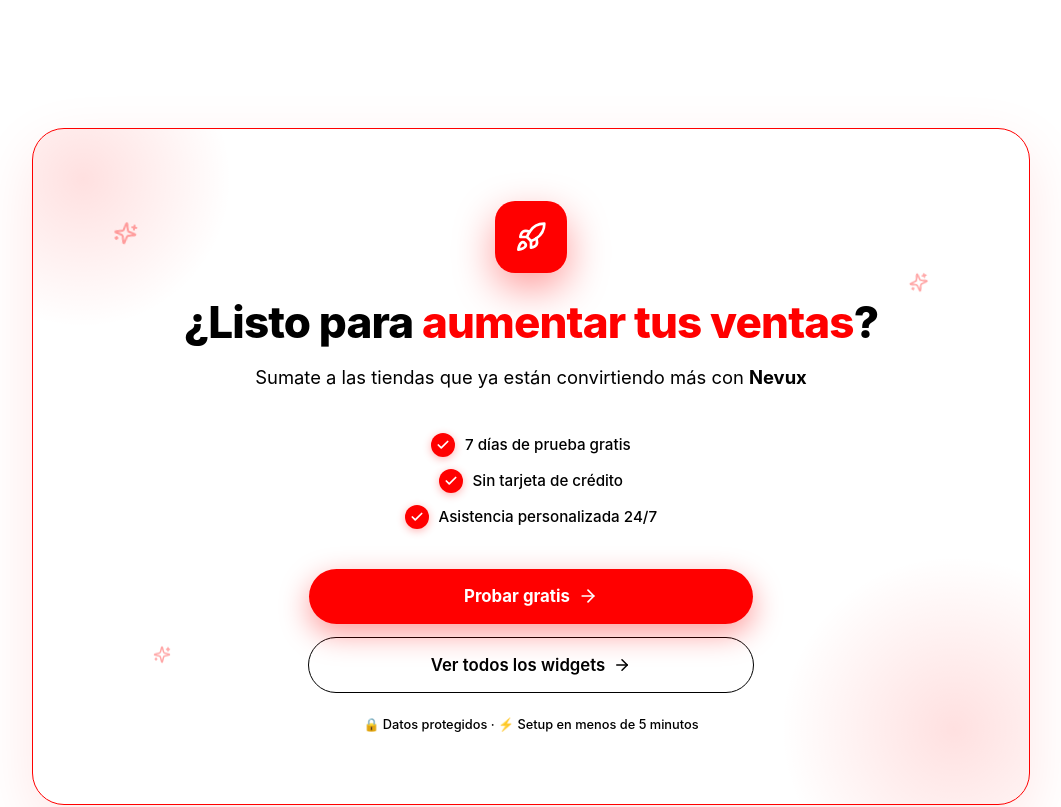
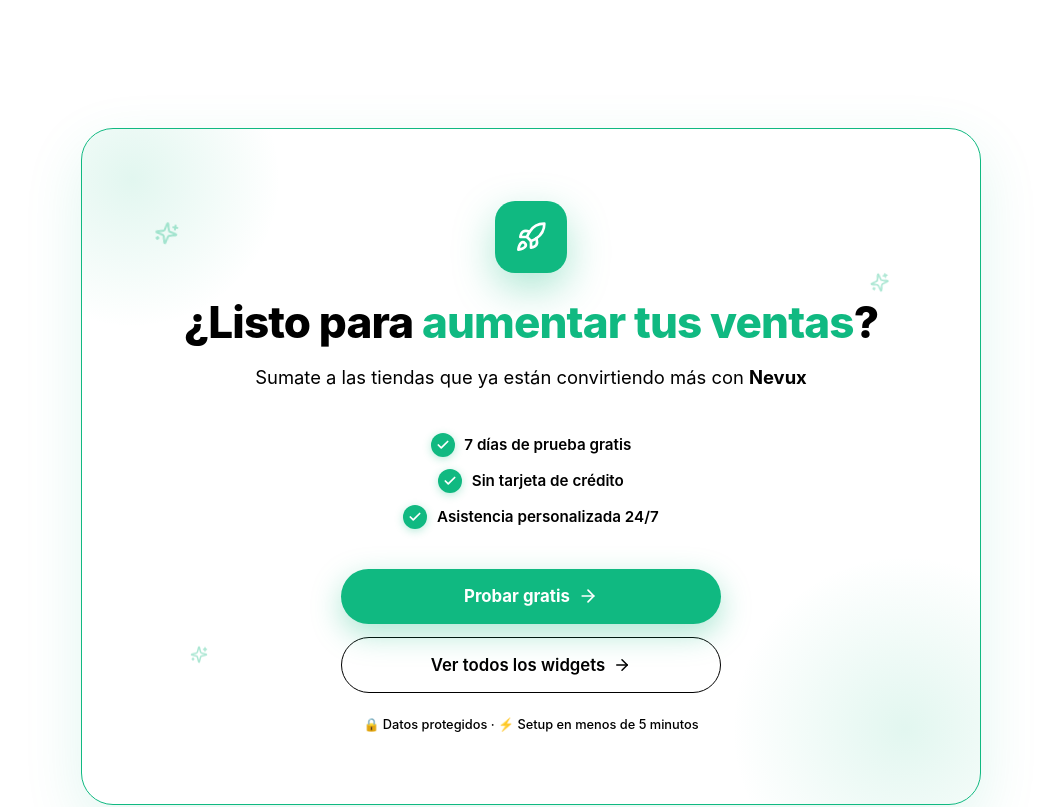
Before and after one commit to rodri-nexus/Nexus2026, a Next.js app: page / in a window 1280 px wide. Shown: the part 5900-6707 px from the top of the page, without its empty margins (109-1170 px from the left). Built offline with nearby package versions, Linux system fonts and the light colour scheme.

Commit message:
style: unificar CTAFinal a verde esmeralda #10B981

```diff
--- a/app/components/landing/CTAFinal.tsx
+++ b/app/components/landing/CTAFinal.tsx
@@ -9,7 +9,7 @@ export default function CTAFinal() {
     <section
       style={{
         padding: "5rem 1.25rem",
-        background: "white",
+        background: "#ffffff",
       }}
     >
       <motion.div
@@ -25,11 +25,12 @@ export default function CTAFinal() {
           padding: "clamp(2.5rem, 6vw, 4.5rem) clamp(1.5rem, 4vw, 3rem)",
           position: "relative",
           overflow: "hidden",
-          border: "1.5px solid #FF0000",
-          boxShadow: "0 20px 60px rgba(255, 0, 0, 0.1)",
+          border: "1.5px solid #10B981",
+          boxShadow: "0 20px 60px rgba(16, 185, 129, 0.12)",
+          boxSizing: "border-box",
         }}
       >
-        {/* Orbes decorativos de fondo */}
+        {/* Orbes decorativos de fondo Verde Esmeralda */}
         <div
           style={{
             position: "absolute",
@@ -38,7 +39,7 @@ export default function CTAFinal() {
             width: "300px",
             height: "300px",
             background:
-              "radial-gradient(circle, rgba(255, 0, 0, 0.12) 0%, transparent 70%)",
+              "radial-gradient(circle, rgba(16, 185, 129, 0.12) 0%, transparent 70%)",
             borderRadius: "50%",
             pointerEvents: "none",
           }}
@@ -51,7 +52,7 @@ export default function CTAFinal() {
             width: "350px",
             height: "350px",
             background:
-              "radial-gradient(circle, rgba(255, 0, 0, 0.12) 0%, transparent 70%)",
+              "radial-gradient(circle, rgba(16, 185, 129, 0.12) 0%, transparent 70%)",
             borderRadius: "50%",
             pointerEvents: "none",
           }}
@@ -72,7 +73,7 @@ export default function CTAFinal() {
             position: "absolute",
             top: "15%",
             left: "8%",
-            color: "#FF0000",
+            color: "#10B981",
             opacity: 0.35,
             pointerEvents: "none",
           }}
@@ -95,7 +96,7 @@ export default function CTAFinal() {
             position: "absolute",
             top: "20%",
             right: "10%",
-            color: "#FF0000",
+            color: "#10B981",
             opacity: 0.35,
             pointerEvents: "none",
           }}
@@ -117,7 +118,7 @@ export default function CTAFinal() {
             position: "absolute",
             bottom: "20%",
             left: "12%",
-            color: "#FF0000",
+            color: "#10B981",
             opacity: 0.35,
             pointerEvents: "none",
           }}
@@ -142,14 +143,14 @@ export default function CTAFinal() {
               height: "72px",
               margin: "0 auto 1.5rem auto",
               borderRadius: "20px",
-              background: "#FF0000",
+              background: "#10B981",
               display: "flex",
               alignItems: "center",
               justifyContent: "center",
-              boxShadow: "0 15px 40px rgba(255, 0, 0, 0.4)",
+              boxShadow: "0 15px 40px rgba(16, 185, 129, 0.35)",
             }}
           >
-            <Rocket size={32} color="white" strokeWidth={2} />
+            <Rocket size={32} color="#ffffff" strokeWidth={2} />
           </motion.div>
 
           {/* Título */}
@@ -170,7 +171,7 @@ export default function CTAFinal() {
             ¿Listo para{" "}
             <span
               style={{
-                color: "#FF0000",
+                color: "#10B981",
               }}
             >
               aumentar tus ventas
@@ -237,13 +238,13 @@ export default function CTAFinal() {
               style={{
                 width: "100%",
                 padding: "1.1rem 2rem",
-                background: "#FF0000",
-                color: "white",
+                background: "#10B981",
+                color: "#ffffff",
                 borderRadius: "999px",
                 fontSize: "1.05rem",
                 fontWeight: 700,
                 textDecoration: "none",
-                boxShadow: "0 10px 30px rgba(255, 0, 0, 0.4)",
+                boxShadow: "0 10px 30px rgba(16, 185, 129, 0.35)",
                 transition: "all 0.2s",
                 display: "flex",
                 alignItems: "center",
@@ -251,6 +252,7 @@ export default function CTAFinal() {
                 gap: "0.5rem",
                 position: "relative",
                 overflow: "hidden",
+                boxSizing: "border-box",
               }}
             >
               {/* Brillo animado */}
@@ -271,7 +273,7 @@ export default function CTAFinal() {
                   width: "50%",
                   height: "100%",
                   background:
-                    "linear-gradient(90deg, transparent, rgba(255, 255, 255, 0.25), transparent)",
+                    "linear-gradient(90deg, transparent, rgba(255, 255, 255, 0.3), transparent)",
                   pointerEvents: "none",
                 }}
               />
@@ -287,7 +289,7 @@ export default function CTAFinal() {
               style={{
                 width: "100%",
                 padding: "1.05rem 2rem",
-                background: "white",
+                background: "#ffffff",
                 color: "#000000",
                 borderRadius: "999px",
                 fontSize: "1.05rem",
@@ -299,6 +301,7 @@ export default function CTAFinal() {
                 alignItems: "center",
                 justifyContent: "center",
                 gap: "0.5rem",
+                boxSizing: "border-box",
               }}
             >
               Ver todos los widgets
@@ -339,7 +342,7 @@ function BulletItem({ text }: { text: string }) {
         gap: "0.6rem",
         fontSize: "0.95rem",
         color: "#000000",
-        fontWeight: 500,
+        fontWeight: 600,
       }}
     >
       <div
@@ -347,17 +350,17 @@ function BulletItem({ text }: { text: string }) {
           width: "24px",
           height: "24px",
           borderRadius: "50%",
-          background: "#FF0000",
+          background: "#10B981",
           display: "flex",
           alignItems: "center",
           justifyContent: "center",
           flexShrink: 0,
-          boxShadow: "0 2px 8px rgba(255, 0, 0, 0.3)",
+          boxShadow: "0 2px 8px rgba(16, 185, 129, 0.3)",
         }}
       >
-        <Check size={14} color="white" strokeWidth={3} />
+        <Check size={14} color="#ffffff" strokeWidth={3} />
       </div>
       <span>{text}</span>
     </div>
   );
-            }
+          }
```
